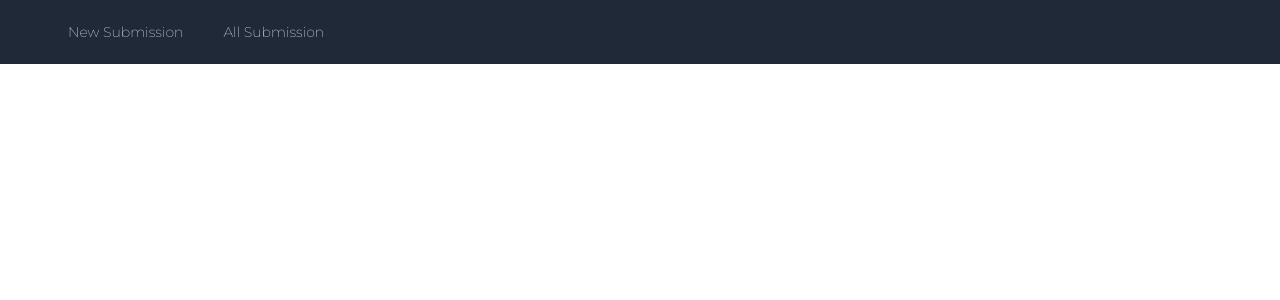
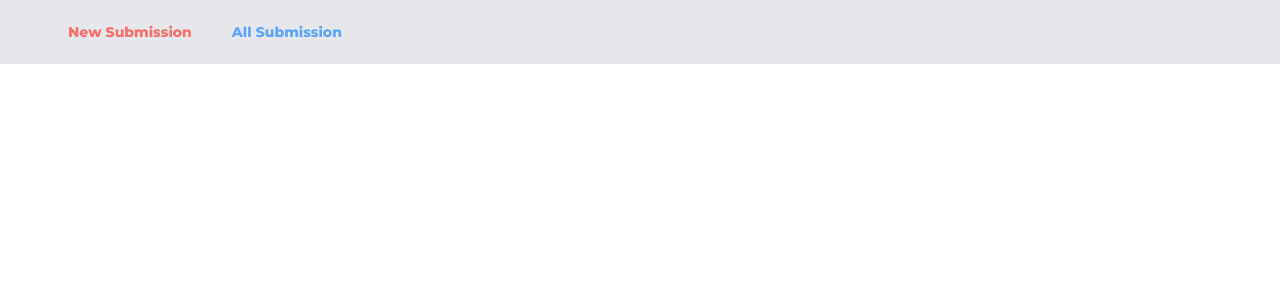
Before and after one commit to Paskab012/redux-tailwind, a React (Create React App) app: page / in a window 1280 px wide. Shown: the top 300 px of the page. Built offline with nearby package versions, Linux system fonts and the light colour scheme.

Commit message:
Correct UI

```diff
--- a/src/components/Home/Navbar.js
+++ b/src/components/Home/Navbar.js
@@ -10,15 +10,15 @@ function Navbar() {
         <NavLink exact to="/NewSubmission" activeClassName="nav-active"> New Submission</NavLink>
       </div> */}
 
-      <nav className="bg-gray-800">
+      <nav className="bg-gray-200">
         <div className="px-2 mx-auto max-w-7xl sm:px-6 lg:px-8">
           <div className="relative flex items-center justify-between h-16">
             <div className="flex items-center justify-center flex-1 sm:items-stretch sm:justify-start">
               <div className="hidden sm:block sm:ml-6">
                 <div className="flex space-x-4">
-                  <NavLink to="/NewSubmission" className="px-3 py-2 text-sm font-medium text-gray-300 rounded-md hover:bg-gray-700 hover:text-white">New Submission</NavLink>
+                  <NavLink to="/NewSubmission" className="px-3 py-2 text-sm font-bold text-red-400 rounded-md hover:bg-gray-700 hover:text-white">New Submission</NavLink>
 
-                  <NavLink to="/AllSubmission" className="px-3 py-2 text-sm font-medium text-gray-300 rounded-md hover:bg-gray-700 hover:text-white">All Submission</NavLink>
+                  <NavLink to="/AllSubmission" className="px-3 py-2 text-sm font-bold text-blue-400 rounded-md hover:bg-gray-700 hover:text-white">All Submission</NavLink>
 
                 </div>
               </div>
```
